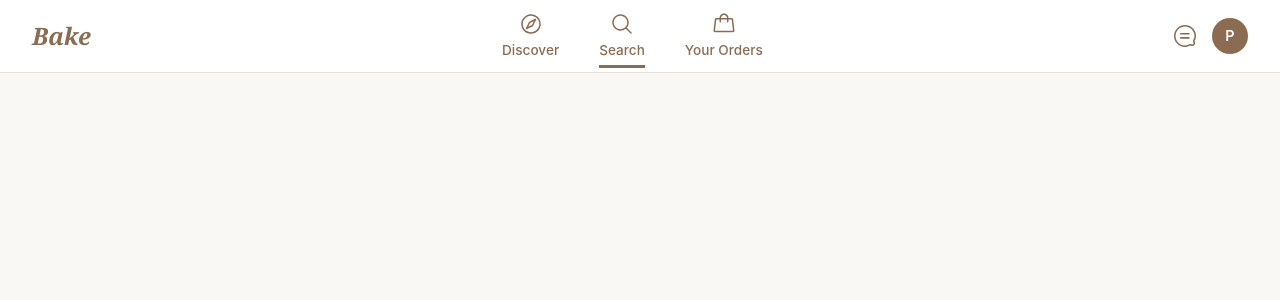
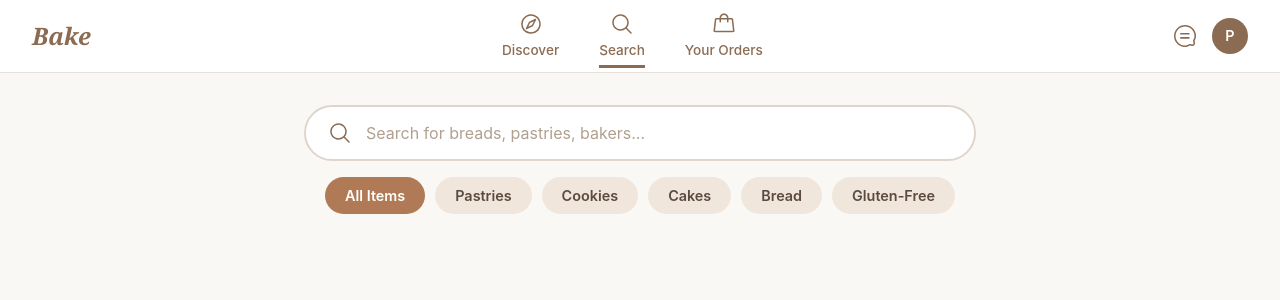
Before and after one commit to GatorBakers/GatorBakers, a React (Vite) app in the folder Client/: page /search in a window 1280 px wide. Shown: the top 300 px of the page. Built offline with nearby package versions, Linux system fonts and the light colour scheme.

Commit message:
Implemented SearchBar and SearchPage.

```diff
--- a/Client/src/App.tsx
+++ b/Client/src/App.tsx
@@ -6,6 +6,7 @@ import AuthLayout from './AuthLayout';
 import LoginPage from './pages/LogInPage';
 import SignUpPage from './pages/SignUpPage';
 import DiscoverPage from './pages/DiscoverPage';
+import SearchPage from './pages/SearchPage';
 
 function App() {
 
@@ -16,7 +17,7 @@ function App() {
         <Route element={<MainLayout />}>
           <Route path="/" element={<Navigate to="/login" replace/>} />
           <Route path="/discover" element={<DiscoverPage />} />
-          <Route path="/search" element={<></>} /> {/* TODO: Add Search Page */}
+          <Route path="/search" element={<SearchPage />} />
           <Route path="/orders" element={<></>} /> {/* TODO: Add Orders Page */}
           <Route path="/messages" element={<></>} /> {/* TODO: Add Messages Page */}
           <Route path="/profile" element={<></>} /> {/* TODO: Add Profile Page */}
--- /dev/null
+++ b/Client/src/components/SearchBar.css
@@ -0,0 +1,77 @@
+.search-bar-wrapper {
+    display: flex;
+    flex-direction: column;
+    align-items: center;
+    gap: 16px;
+    width: 100%;
+}
+
+.search-input-container {
+    display: flex;
+    align-items: center;
+    gap: 12px;
+    width: 100%;
+    background-color: #fff;
+    border: 2px solid #e0d5cc;
+    border-radius: 999px;
+    padding: 14px 22px;
+    transition: border-color 0.2s ease, box-shadow 0.2s ease;
+    box-sizing: border-box;
+}
+
+.search-input-container:focus-within {
+    border-color: #5a9ad6;
+    box-shadow: 0 0 0 3px rgba(90, 154, 214, 0.25);
+}
+
+.search-icon {
+    width: 24px;
+    height: 24px;
+    flex-shrink: 0;
+}
+
+.search-input {
+    flex: 1;
+    border: none;
+    outline: none;
+    font-size: 1rem;
+    color: #3b2f2f;
+    background: transparent;
+    font-family: inherit;
+}
+
+.search-input::placeholder {
+    color: #b0a090;
+}
+
+.category-filters {
+    display: flex;
+    gap: 10px;
+    flex-wrap: wrap;
+}
+
+.category-btn {
+    padding: 10px 20px;
+    border-radius: 999px;
+    border: none;
+    font-size: 0.9rem;
+    font-weight: 600;
+    cursor: pointer;
+    background-color: #f0e6dc;
+    color: #5c4a3e;
+    transition: background-color 0.2s ease, color 0.2s ease;
+    font-family: inherit;
+}
+
+.category-btn:hover {
+    background-color: #e4d4c6;
+}
+
+.category-btn.active {
+    background-color: #b07a56;
+    color: #fff;
+}
+
+.category-btn.active:hover {
+    background-color: #9c6b4a;
+}
--- /dev/null
+++ b/Client/src/components/SearchBar.tsx
@@ -0,0 +1,59 @@
+import { useState } from 'react';
+import SearchIcon from '../assets/Search.svg';
+import './SearchBar.css';
+
+const categories = ['All Items', 'Pastries', 'Cookies', 'Cakes', 'Bread', 'Gluten-Free'];
+
+interface SearchBarProps {
+    onSearch?: (query: string) => void;
+    onCategoryChange?: (category: string) => void;
+}
+
+const SearchBar = ({ onSearch, onCategoryChange }: SearchBarProps) => {
+    const [query, setQuery] = useState('');
+    const [activeCategory, setActiveCategory] = useState('All Items');
+
+    const handleInputChange = (e: React.ChangeEvent<HTMLInputElement>) => {
+        const value = e.target.value;
+        setQuery(value);
+        console.log('[SearchBar] Query:', value);
+        onSearch?.(value);
+    };
+
+    const handleCategoryClick = (category: string) => {
+        setActiveCategory(category);
+        console.log('[SearchBar] Category selected:', category);
+        onCategoryChange?.(category);
+    };
+
+    // TODO: Handle search and category changes
+
+    return (
+        <div className="search-bar-wrapper">
+            <div className="search-input-container">
+                <img src={SearchIcon} alt="Search" className="search-icon" />
+                <input
+                    type="text"
+                    className="search-input"
+                    placeholder="Search for breads, pastries, bakers..."
+                    value={query}
+                    onChange={handleInputChange}
+                />
+            </div>
+
+            <div className="category-filters">
+                {categories.map((category) => (
+                    <button
+                        key={category}
+                        className={`category-btn ${activeCategory === category ? 'active' : ''}`}
+                        onClick={() => handleCategoryClick(category)}
+                    >
+                        {category}
+                    </button>
+                ))}
+            </div>
+        </div>
+    );
+};
+
+export default SearchBar;
--- /dev/null
+++ b/Client/src/pages/SearchPage.css
@@ -0,0 +1,5 @@
+.search-page {
+    max-width: 720px;
+    margin: 32px auto 0;
+    padding: 0 24px;
+}
--- /dev/null
+++ b/Client/src/pages/SearchPage.tsx
@@ -0,0 +1,12 @@
+import SearchBar from '../components/SearchBar';
+import './SearchPage.css';
+
+const SearchPage = () => {
+    return (
+        <div className="search-page">
+            <SearchBar />
+        </div>
+    );
+};
+
+export default SearchPage;
```
